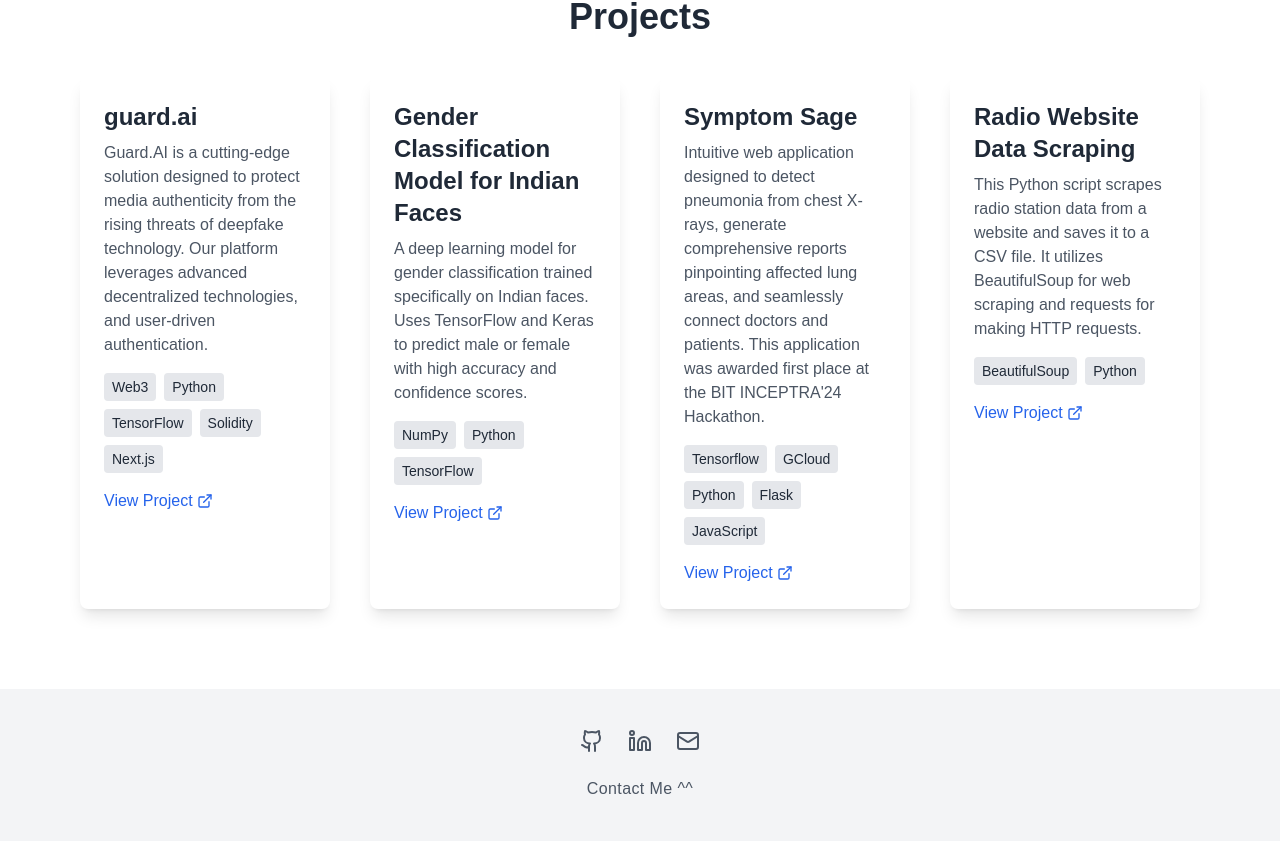
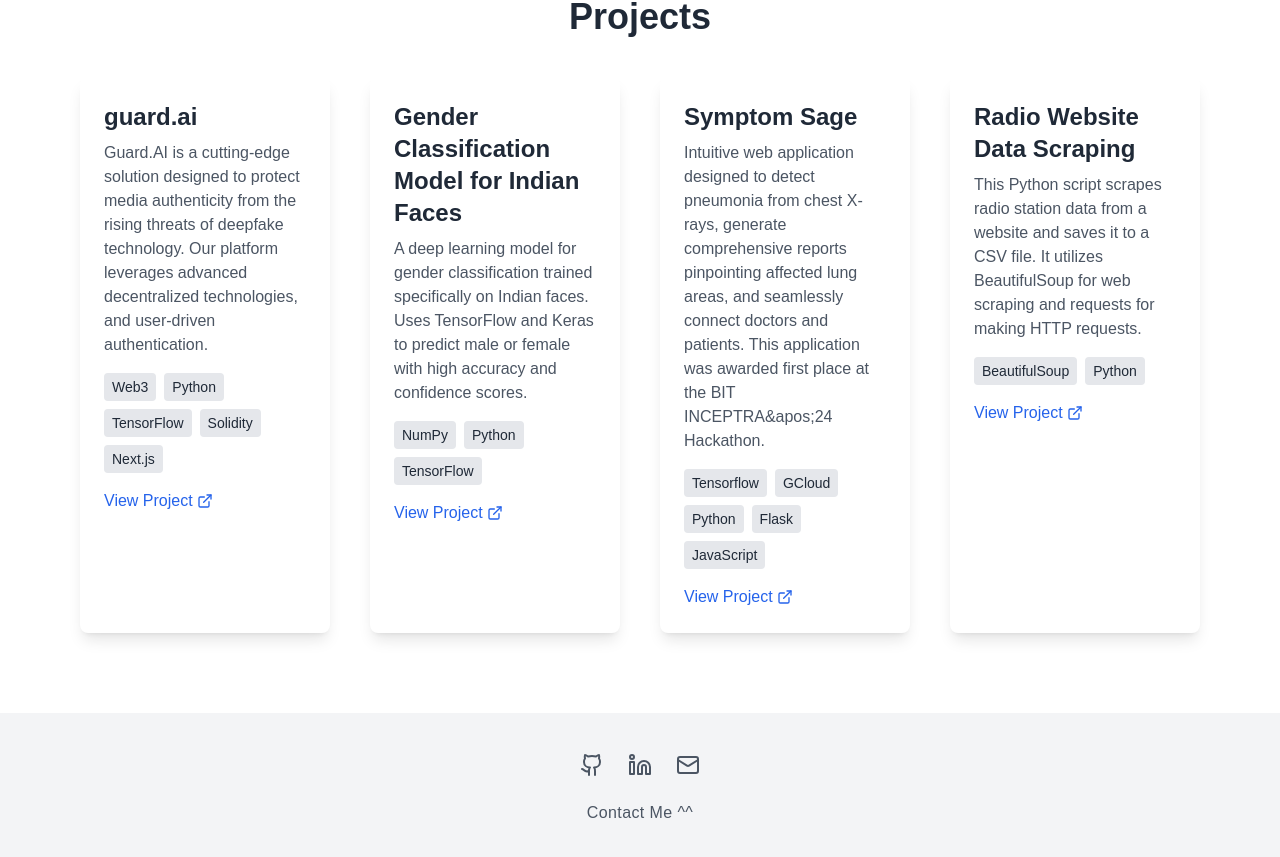
Before and after one commit to Pratz1337/portfolio-pratz1337, a Next.js app: page / in a window 1280 px wide. Shown: the part 1864-2721 px from the top of the page. Built offline with nearby package versions, Linux system fonts and the light colour scheme.

Commit message:
fix for production

```diff
--- a/app/page.tsx
+++ b/app/page.tsx
@@ -290,7 +290,7 @@ export default function Portfolio() {
     },
     {
       title: 'Symptom Sage',
-      description: "Intuitive web application designed to detect pneumonia from chest X-rays, generate comprehensive reports pinpointing affected lung areas, and seamlessly connect doctors and patients. This application was awarded first place at the BIT INCEPTRA'24 Hackathon.",
+      description: "Intuitive web application designed to detect pneumonia from chest X-rays, generate comprehensive reports pinpointing affected lung areas, and seamlessly connect doctors and patients. This application was awarded first place at the BIT INCEPTRA&apos;24 Hackathon.",
       technologies: ['Tensorflow', 'GCloud', 'Python', 'Flask', 'JavaScript'],
       link: 'https://github.com/Pratz1337/Symptom_Sage',
     },
```
